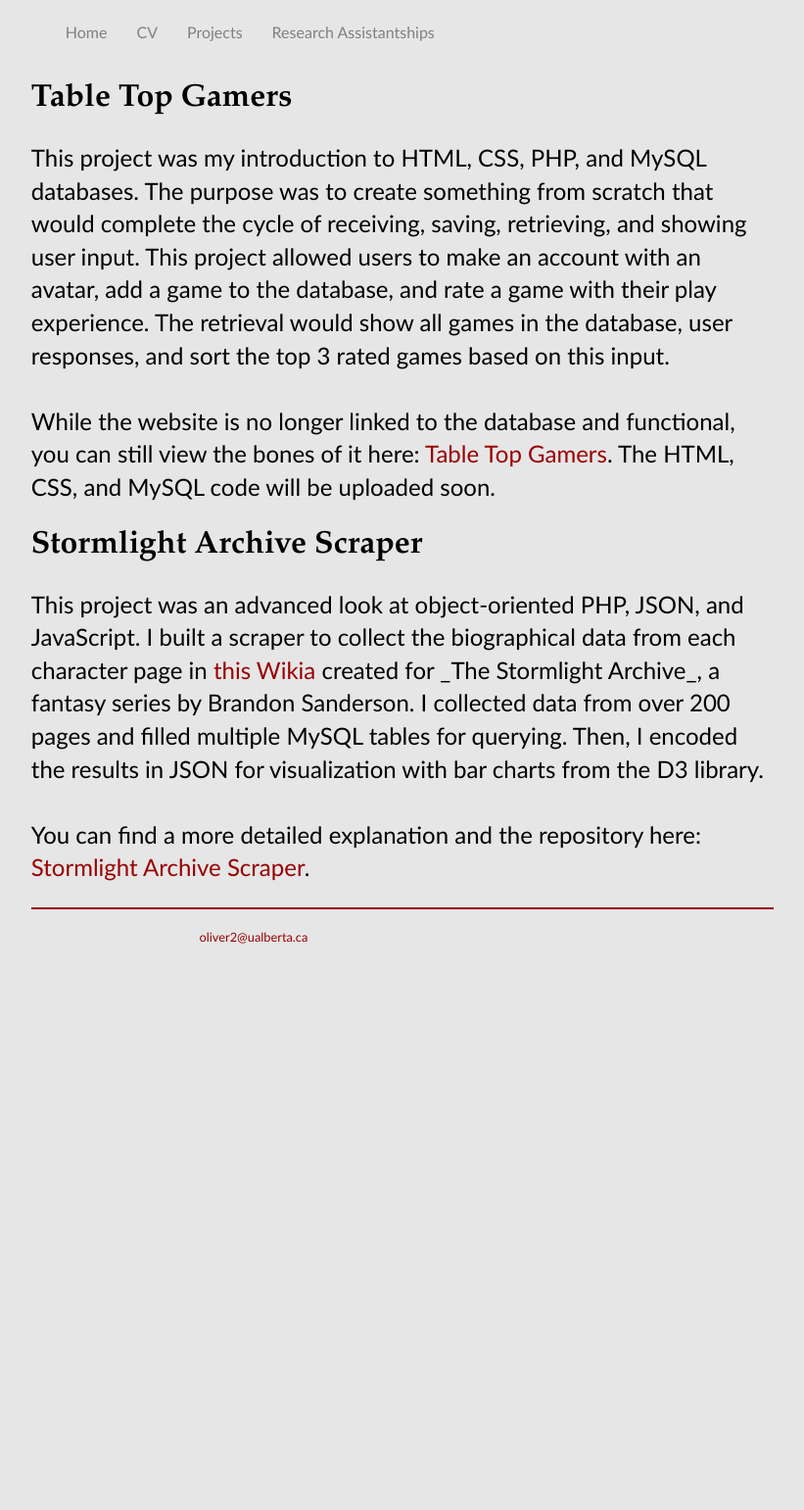
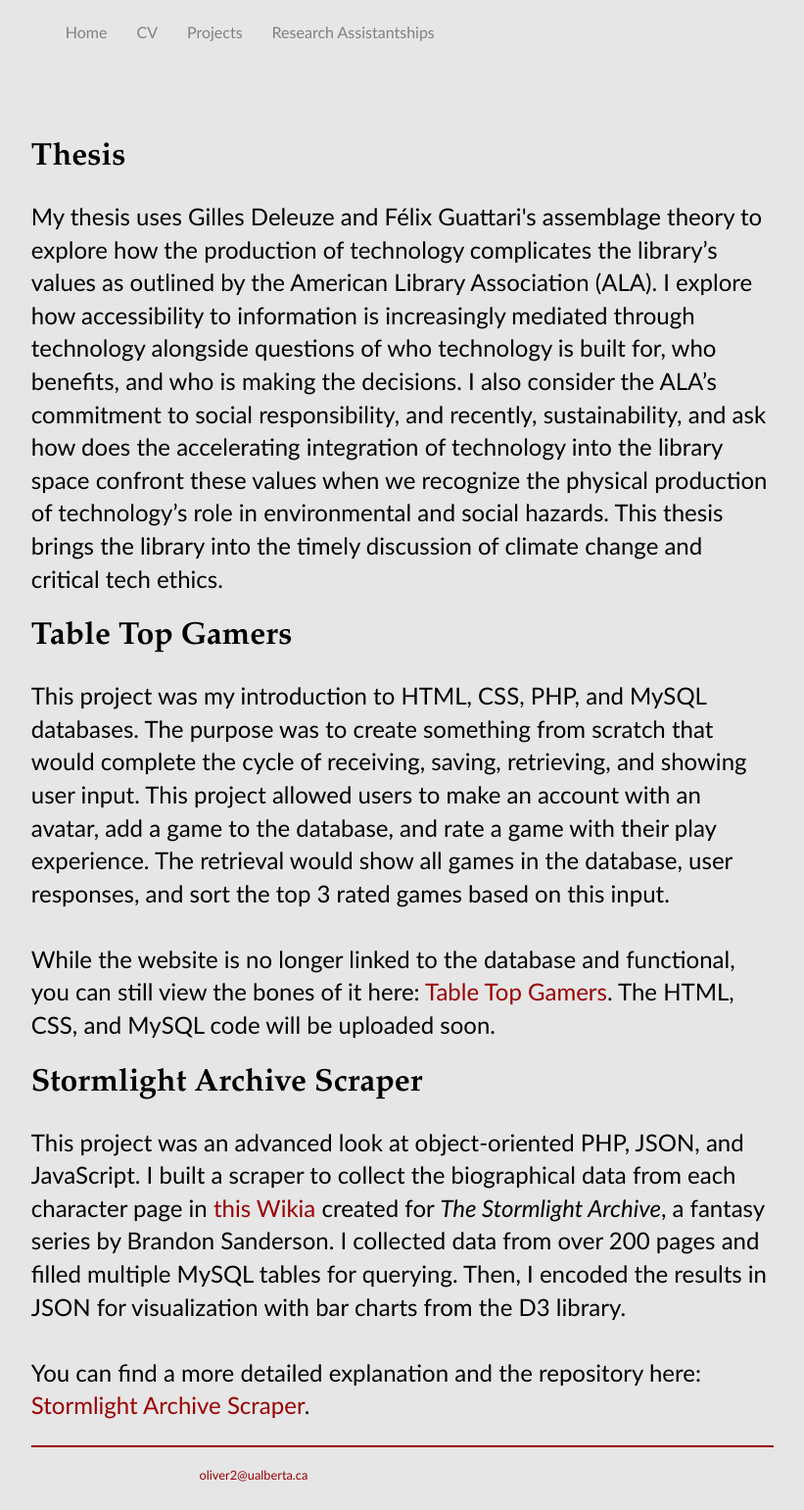
Before and after one commit to k-j-oliver/k-j-oliver.github.io, a Jekyll site: the page built from projects/index.html, in a window 1280 px wide. Shown: the whole page at 98% size, without its empty margins (229-1050 px from the left). Built offline with Jekyll 4.4.1, drawn with Linux system fonts in a browser that asks for light colours; before the commit the page ends 992 px from its top, so only the background shows below that.

Commit message:
Update index.html

```diff
--- a/projects/index.html
+++ b/projects/index.html
@@ -1,13 +1,18 @@
 ---
 layout: default
-title: Projects
+title: Projects - Kathleen Oliver
 ---
 <div class="content">
+  <div class="buffer"></div>
+  <h2>Thesis</h2>
+  <p>My thesis uses Gilles Deleuze and Félix Guattari's assemblage theory to explore how the production of technology complicates the library’s values as outlined by the American Library Association (ALA). I explore how accessibility to information is increasingly mediated through technology alongside questions of who technology is built for, who benefits, and who is making the decisions. I also consider the ALA’s commitment to social responsibility, and recently, sustainability, and ask how does the accelerating integration of technology into the library space confront these values when we recognize the physical production of technology’s role in environmental and social hazards. This thesis brings the library into the timely discussion of climate change and critical tech ethics.</p>
+
   <h2>Table Top Gamers</h2>
   <p>This project was my introduction to HTML, CSS, PHP, and MySQL databases. The purpose was to create something from scratch that would complete the cycle of receiving, saving, retrieving, and showing user input. This project allowed users to make an account with an avatar, add a game to the database, and rate a game with their play experience. The retrieval would show all games in the database, user responses, and sort the top 3 rated games based on this input.<br><br>
 While the website is no longer linked to the database and functional, you can still view the bones of it here: <a href="http://hucodev.srv.ualberta.ca/oliver2/index.php" target="_blank">Table Top Gamers</a>. The HTML, CSS, and MySQL code will be uploaded soon.</p>
 
   <h2>Stormlight Archive Scraper</h2>
-  <p>This project was an advanced look at object-oriented PHP, JSON, and JavaScript. I built a scraper to collect the biographical data from each character page in <a href="http://stormlightarchive.wikia.com/wiki/Category:Characters"  target="_blank">this Wikia</a> created for _The Stormlight Archive_, a fantasy series by Brandon Sanderson. I collected data from over 200 pages and filled multiple MySQL tables for querying. Then, I encoded the results in JSON for visualization with bar charts from the D3 library.<br><br>
+  <p>This project was an advanced look at object-oriented PHP, JSON, and JavaScript. I built a scraper to collect the biographical data from each character page in <a href="http://stormlightarchive.wikia.com/wiki/Category:Characters"  target="_blank">this Wikia</a> created for <i>The Stormlight Archive</i>, a fantasy series by Brandon Sanderson. I collected data from over 200 pages and filled multiple MySQL tables for querying. Then, I encoded the results in JSON for visualization with bar charts from the D3 library.<br><br>
 You can find a more detailed explanation and the repository here: <a href="https://k-j-oliver.github.io/StormlightArchiveScraper/"  target="_blank">Stormlight Archive Scraper</a>.</p>
+
 </div>
```
